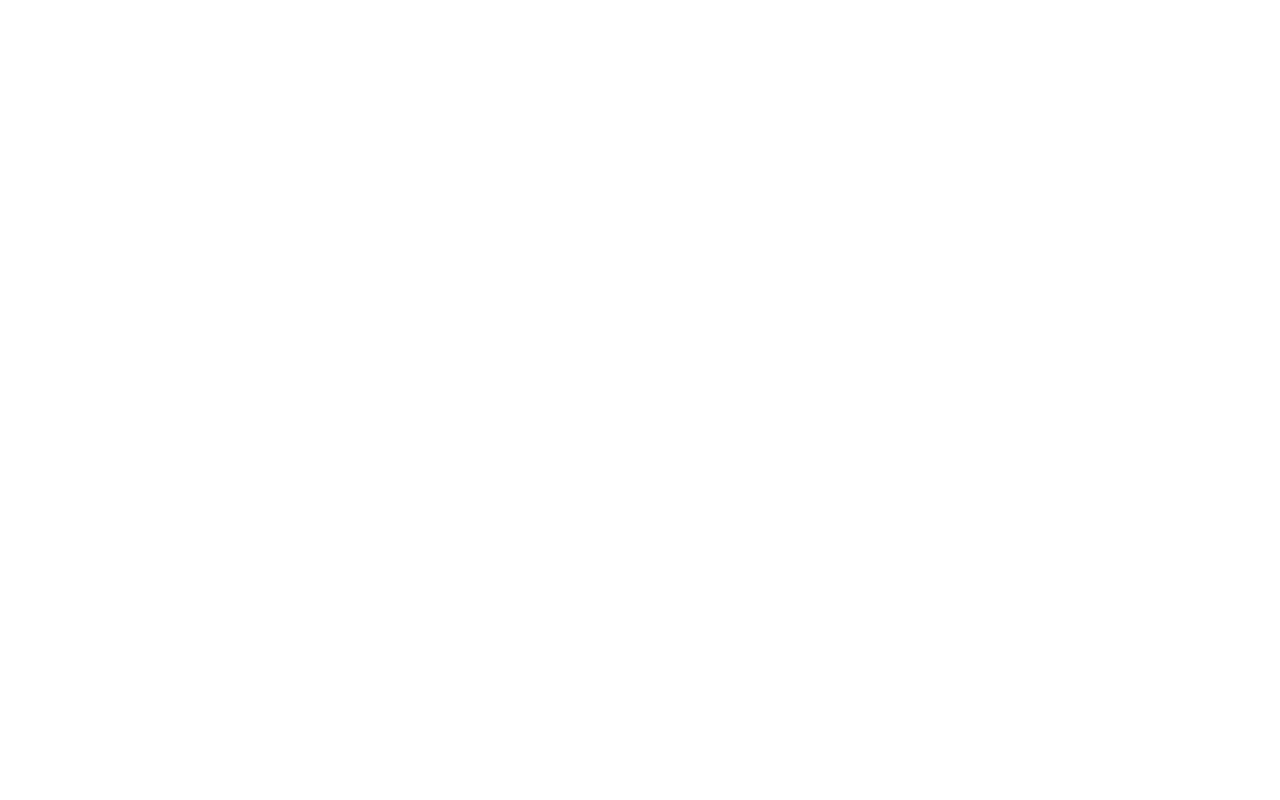
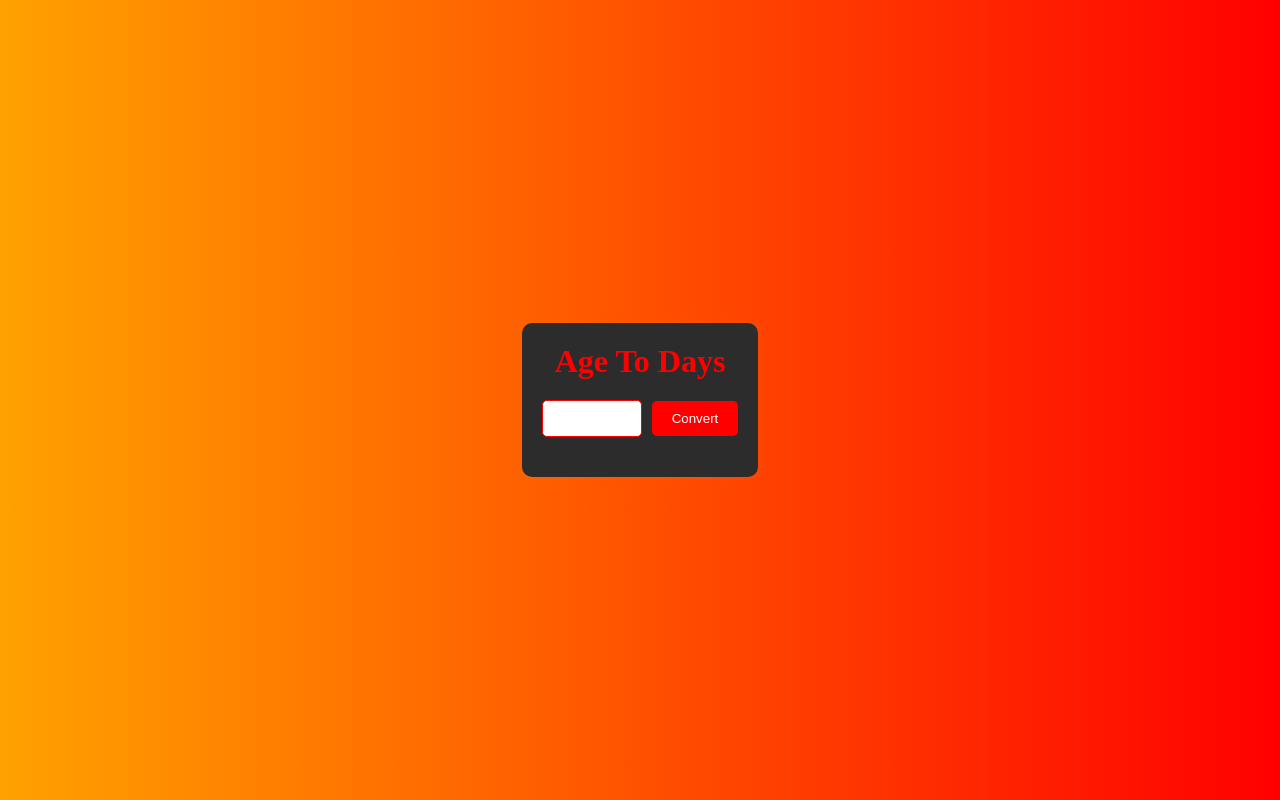
Before and after one commit to Mardoqueiro/ageToDays, a plain HTML site: page index.html in a window 1280 px wide. Drawn offline with Linux system fonts and the light colour scheme.

Commit message:
agetoDay

```diff
--- a/css/style.css
+++ b/css/style.css
@@ -0,0 +1,66 @@
+@import url('https://fonts.googleapis.com/css2?family=Poppins:ital,wght@0,100;0,200;0,300;0,400;0,500;0,600;0,700;0,800;0,900;1,100;1,200;1,300;1,400;1,500;1,600;1,700;1,800;1,900&display=swap');
+
+*{
+    margin: 0;
+    padding: 0;
+    box-sizing: border-box;
+}
+
+body{
+    display: flex;
+    justify-content: center;
+    align-items: center;
+    min-height: 100vh;
+    background: linear-gradient(270deg, #ff0000 , #ffa200);
+}
+
+.container{
+    background-color: #2c2c2c;
+    padding: 20px;
+    border-radius: 10px;
+    box-shadow: 0 0 10px rgba(180, 206, 15, 0.1);
+    text-align: center;
+}
+
+.container h1{
+    margin-bottom: 20px;
+    color: #ff0000;
+}
+
+.container .input-container{
+    display: flex;
+    justify-content: center;
+    align-items: center;
+    margin-bottom: 20px;
+}
+
+.container .input-container input{
+    width: 100px;
+    padding: 10px;
+    border: 1px solid #ff0000;
+    border-radius: 5px;
+    margin-right: 10px;
+}
+
+.container .input-container select{
+    padding: 10px;
+    border: 1px solid #ffa200;
+    border-radius: 5px;
+}
+
+.container button{
+    padding: 10px 20px;
+    border: none;
+    border-radius: 5px;
+    background-color: #ff0000;
+    color: #fff;
+    cursor: pointer;
+}
+
+.container button:hover{
+    background-color: #ffa200;
+}
+
+.container button:active{
+    background-color: #b32400;
+}
--- a/index.html
+++ b/index.html
@@ -3,10 +3,19 @@
 <head>
     <meta charset="UTF-8">
     <meta name="viewport" content="width=device-width, initial-scale=1.0">
-    <title>Document</title>
+    <title>Age To Days</title>
     <link rel="stylesheet" href="css/style.css">
 </head>
 <body>
+    <div class="container">
+        <h1>Age To Days</h1>
+        <div class="input-container">
+            <input type="text" id="ageInput" required>
+            <button id="convertButton" onclick="convertButtonClicked()">Convert</button>
+        </div>
+        <p id="result"></p>
+    </div>
+
     <script src="script/code.js"></script>
 </body>
 </html>
--- a/script/code.js
+++ b/script/code.js
@@ -0,0 +1,11 @@
+function convertButtonClicked() {
+    const ageInput = document.getElementById('ageInput');
+    const resultElement = document.getElementById('result');
+    const age = parseInt(ageInput.value);
+    if (isNaN(age) || age < 0) {
+        resultElement.textContent = 'Please enter a valid age';
+    } else {
+        const days = age * 365;
+        resultElement.textContent = days + ' days';
+    }
+}
```
